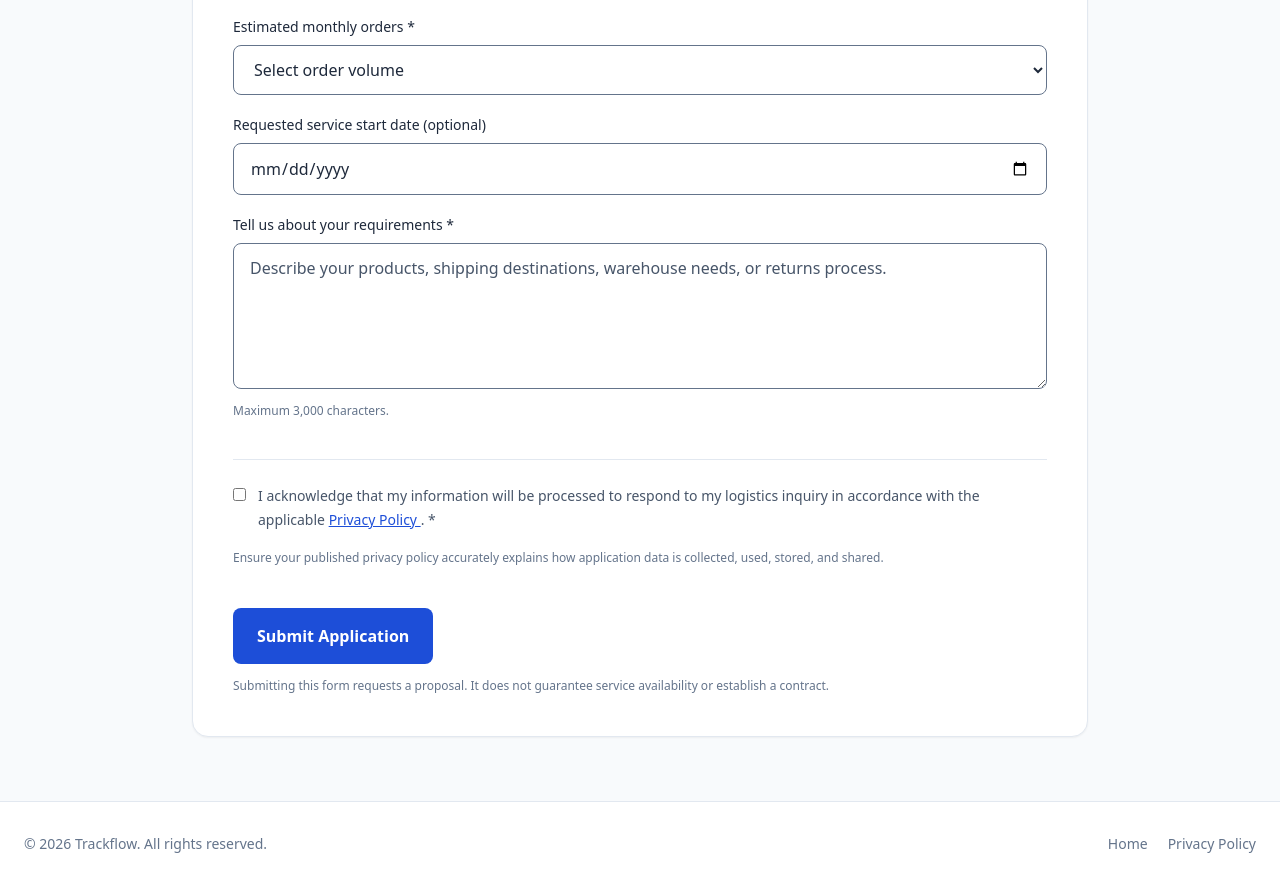
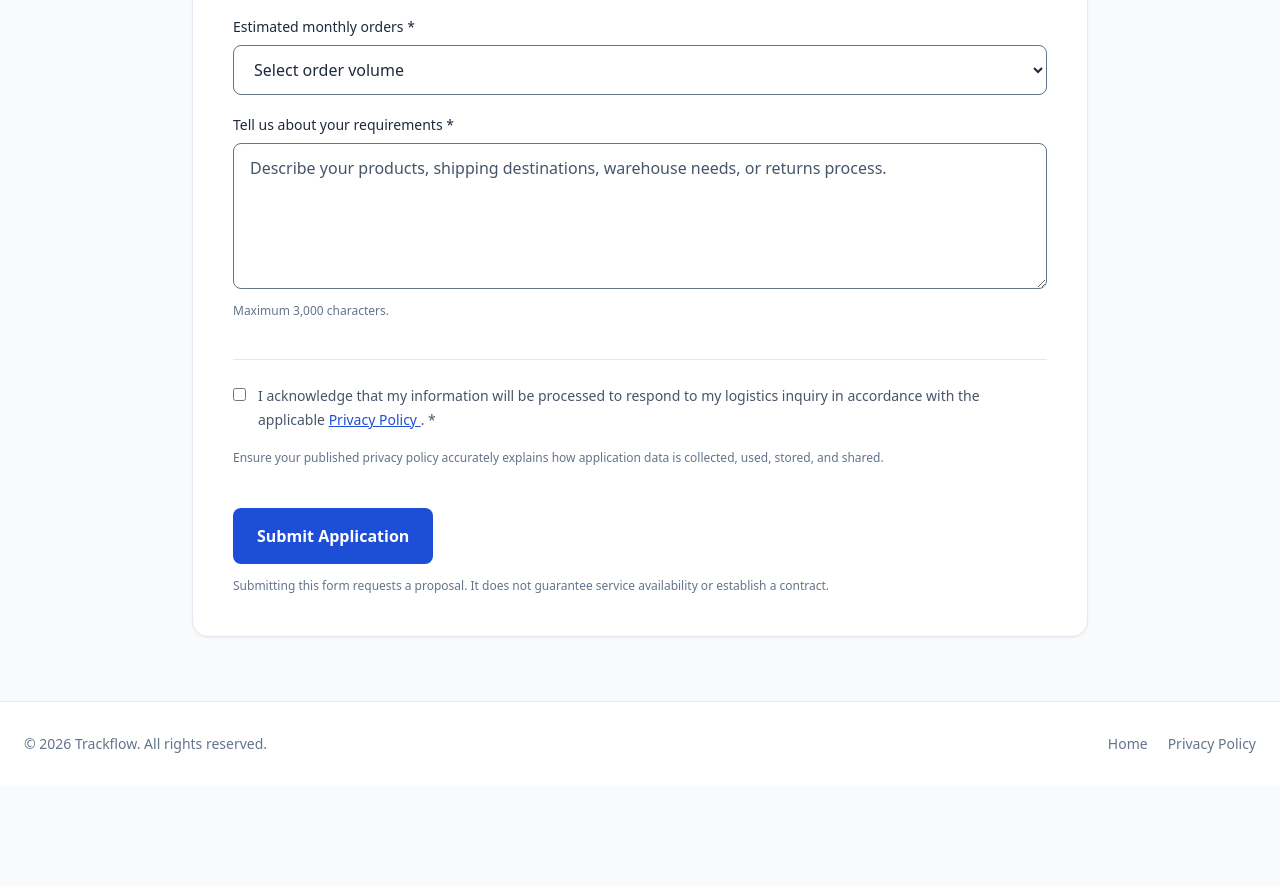
Before and after one commit to 4GeeksAcademy/lexadegu95-trackflow, a plain HTML site: page application.html in a window 1280 px wide. Shown: the part 1469-2355 px from the top of the page. After the commit the page ends 2255 px from the top, so only its background shows below. Drawn offline with nearby package versions, Linux system fonts and the light colour scheme.

Commit message:
updated to match form fields to CONTEXT.md

```diff
--- a/application.html
+++ b/application.html
@@ -428,22 +428,6 @@
 
                         <div>
                             <label
-                                for="serviceStartDate"
-                                class="mb-2 block text-sm font-medium"
-                            >
-                                Requested service start date (optional)
-                            </label>
-
-                            <input
-                                id="serviceStartDate"
-                                name="serviceStartDate"
-                                type="date"
-                                class="w-full rounded-lg border border-slate-500 bg-white px-4 py-3 focus:border-blue-600 focus:outline-none focus:ring-2 focus:ring-blue-200 aria-[invalid=true]:border-2 aria-[invalid=true]:border-red-700"
-                            >
-                        </div>
-
-                        <div>
-                            <label
                                 for="requirements"
                                 class="mb-2 block text-sm font-medium"
                             >
--- a/js/validation.js
+++ b/js/validation.js
@@ -130,12 +130,6 @@ document.addEventListener("DOMContentLoaded", () => {
         allowedMonthlyOrders.has(value)
           ? ""
           : "Please select one of the listed estimated monthly order ranges."
-    },
-
-    serviceStartDate: {
-      label: "Requested service start date",
-      validate: (value, input) =>
-        input.validity.valid ? "" : "Enter a valid requested service start date."
     },
 
     requirements: {
```
